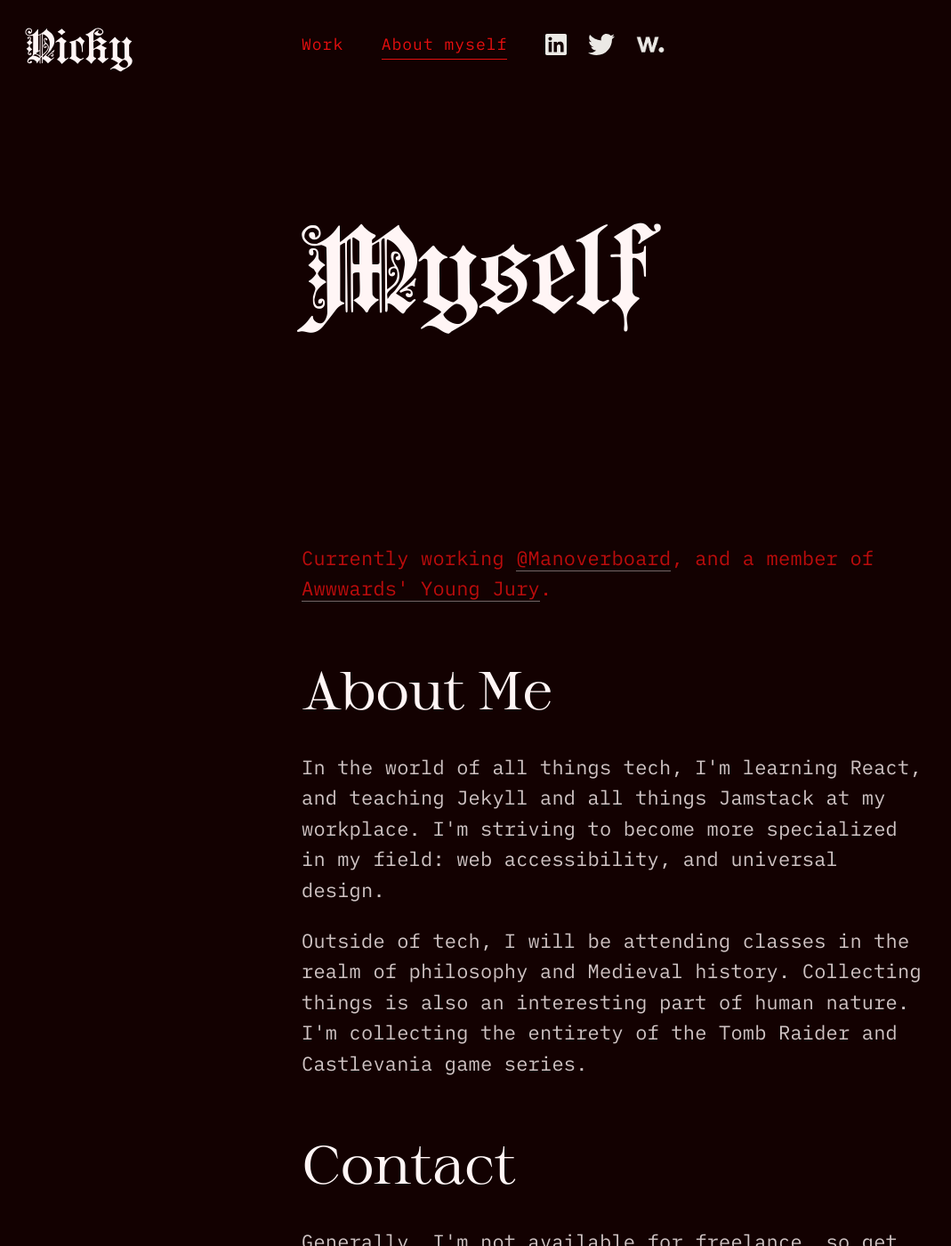
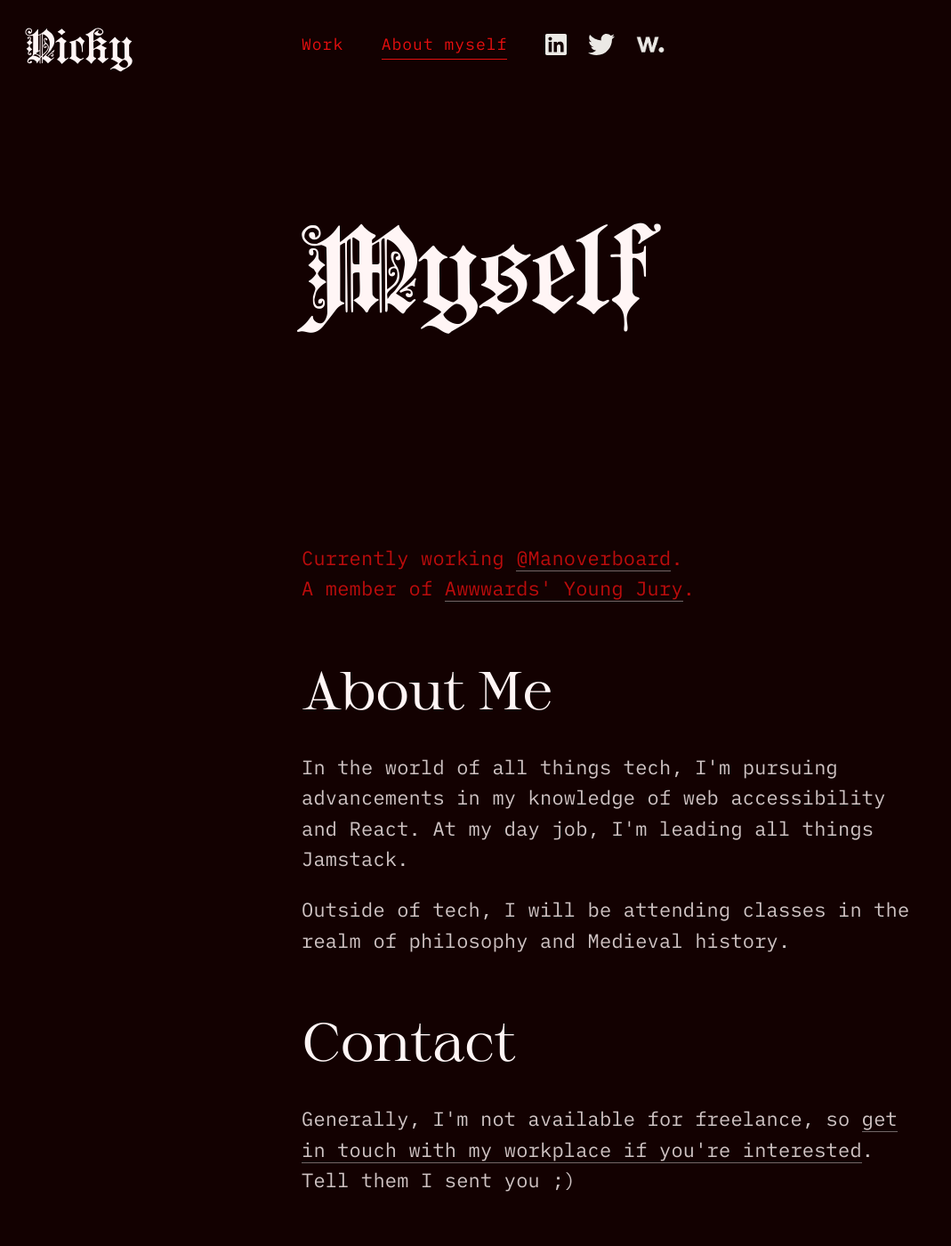
Before and after one commit to nikkitaylorwolfe/nikki-2021, a Jekyll site: the page built from myself.html, in a window 1280 px wide and 1400 px high. Shown: the whole window at 89% size, without its empty margins (0-1069 px from the left). Built offline with Jekyll 4.4.1, drawn with Linux system fonts in a browser that asks for light colours.

Commit message:
Updated 'myself.html' via CloudCannon

```diff
--- a/myself.html
+++ b/myself.html
@@ -15,10 +15,10 @@ permalink: /myself/
 
     <article class="post wo">
         <div class="col-4-to-11 s-col-1-to-5 editable">
-            <p>Currently working <a href="https://manoverboard.com">@Manoverboard</a>, and a member of <a href="https://www.awwwards.com/about-young-jury/">Awwwards' Young Jury</a>.</p>
+            <p>Currently working <a href="https://manoverboard.com">@Manoverboard</a>.<br />A member of <a href="https://www.awwwards.com/about-young-jury/">Awwwards' Young Jury</a>.</p>
             <h2>About Me</h2>
-            <p>In the world of all things tech, I'm learning React, and teaching Jekyll and all things Jamstack at my workplace. I'm striving to become more specialized in my field: web accessibility, and universal design.</p>
-            <p>Outside of tech, I will be attending classes in the realm of philosophy and Medieval history. Collecting things is also an interesting part of human nature. I'm collecting the entirety of the Tomb Raider and Castlevania game series.</p>
+            <p>In the world of all things tech, I'm pursuing advancements in my knowledge of web accessibility and React. At my day job, I'm leading all things Jamstack.</p>
+            <p>Outside of tech, I will be attending classes in the realm of philosophy and Medieval history.</p>
             <h2>Contact</h2>
             <p>Generally, I'm not available for freelance, so <a href="https://manoverboard.com/">get in touch with my workplace if you're interested</a>. Tell them I sent you ;)</p>
             <h2>Writings</h2>
```
